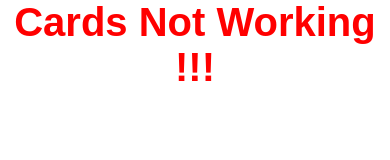
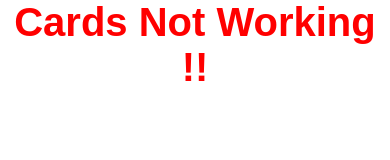
Before and after one commit to muhammedafsalvr/Task-6, a React (Create React App) app: page /Cardss in a window 390 px wide. Shown: the top 160 px of the page. Built offline with nearby package versions, Linux system fonts and the light colour scheme.

Commit message:
responsive 3 checkpoints finished

```diff
--- a/src/component/PathFolder/CardsNotWorking.js
+++ b/src/component/PathFolder/CardsNotWorking.js
@@ -7,7 +7,7 @@ function CardsNotWorking() {
         <>
             <Container>
                 <SideMenu />
-                <CDM>Cards Not Working !!!</CDM>
+                <CDM>Cards Not Working !!</CDM>
             </Container>
         </>
     );
```
